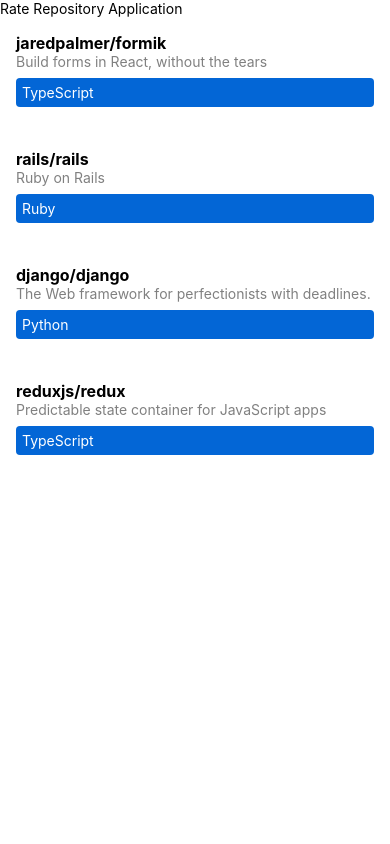
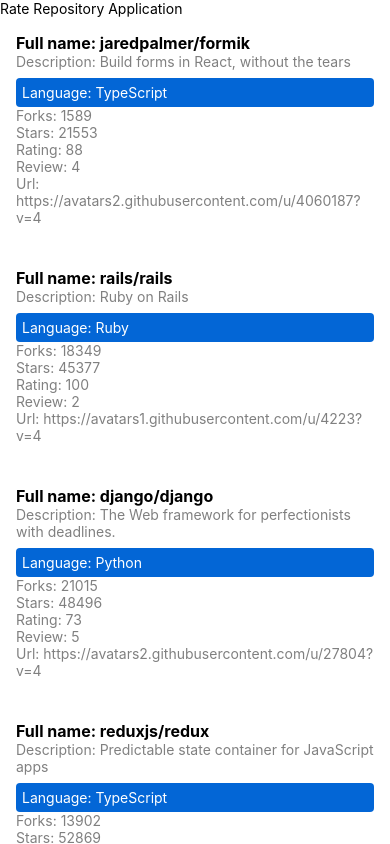
Before and after one commit to giulianofaustini/mobile_device_app, a React Native app: screen / in a window 390 px wide. Built offline with nearby package versions, Linux system fonts and the light colour scheme.

Commit message:
list fix

```diff
--- a/src/components/RepositoryItem.jsx
+++ b/src/components/RepositoryItem.jsx
@@ -16,7 +16,7 @@
   },
   language: {
     marginTop: 8,
-    backgroundColor: '#0366d6', // GitHub's language color
+    backgroundColor: '#0366d6',
     padding: 6,
     borderRadius: 4,
     color: 'white',
@@ -26,12 +26,19 @@
 const RepositoryItem = ({ item }) => {
   return (
     <View style={styles.container}>
-      <Text style={styles.fullName}>{item.fullName}</Text>
-      <Text style={styles.description}>{item.description}</Text>
-      <Text style={styles.language}>{item.language}</Text>
-      {/* Add more details as needed (forks, stars, etc.) */}
+      <Text style={styles.fullName}>Full name: {item.fullName}</Text>
+      <Text style={styles.description}>Description: {item.description}</Text>
+      <Text style={styles.language}>Language: {item.language}</Text>
+      <Text style={styles.description}>Forks: {item.forksCount}</Text>
+      <Text style={styles.description}>Stars: {item.stargazersCount}</Text>
+      <Text style={styles.description}>Rating: {item.ratingAverage}</Text>
+      <Text style={styles.description}>Review: {item.reviewCount}</Text>
+      <Text style={styles.description}>Url: {item.ownerAvatarUrl}</Text>
+
     </View>
   );
 };
 
+
+
 export default RepositoryItem;
```
